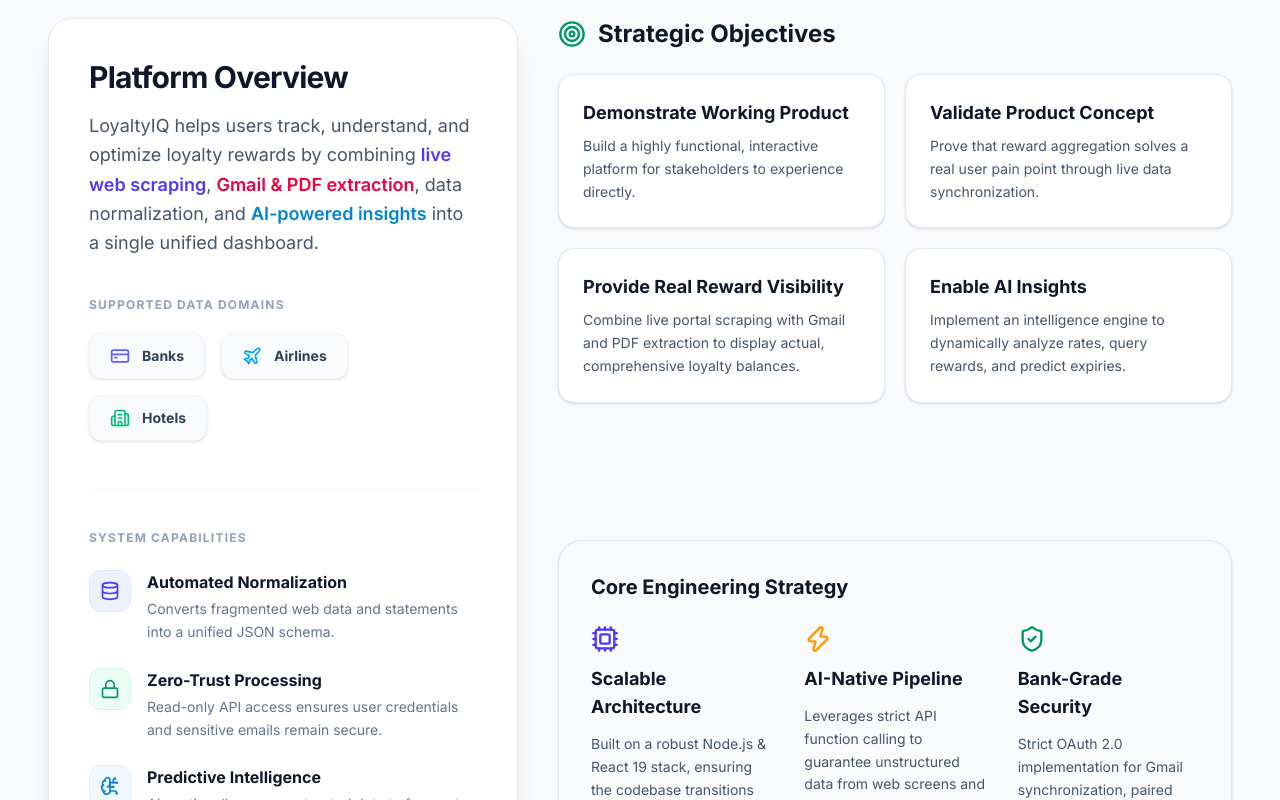
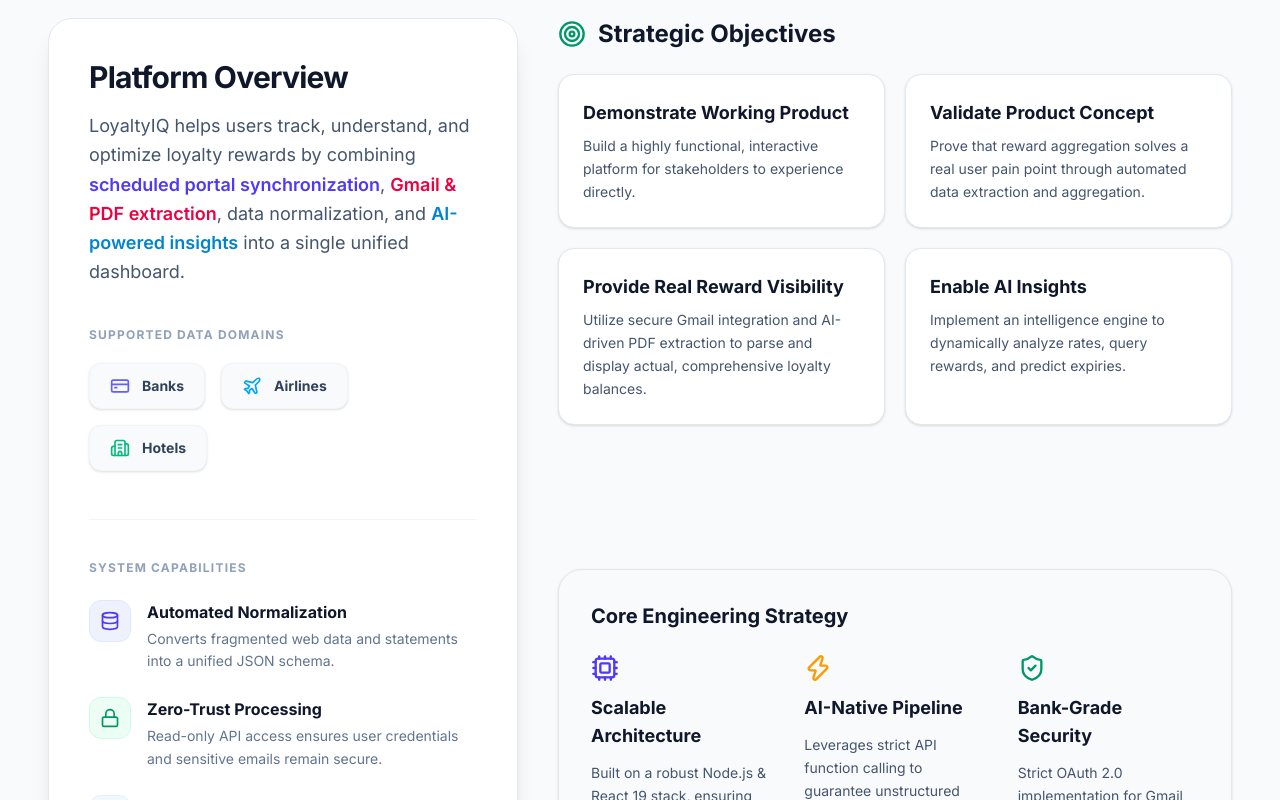
Before and after one commit to thebrchub/loyalty-iq-proposal, a React (Vite) app: page / in a window 1280 px wide. Shown: the part 840-1640 px from the top of the page. Built offline with nearby package versions, Linux system fonts and the light colour scheme; the HTML template or start-up script is replaced by a standard one.

Commit message:
updated scope

```diff
--- a/src/components/pdf/Proposalpdf.tsx
+++ b/src/components/pdf/Proposalpdf.tsx
@@ -129,7 +129,7 @@
       </View>
       <View style={styles.bulletItem}>
         <Text style={styles.bulletPoint}>•</Text>
-        <Text style={styles.bulletText}>End-to-end execution: UI/UX, React + Vite, backend, Gmail OAuth parsing, live scrapers, and AI chat—one team, one roof.</Text>
+       <Text style={styles.bulletText}>End-to-end execution: UI/UX, React + Vite, backend, Gmail OAuth parsing, AI document ingestion, and AI chat—one team, one roof.</Text>
       </View>
       <View style={styles.bulletItem}>
         <Text style={styles.bulletPoint}>•</Text>
--- a/src/components/sections/Deliverables.tsx
+++ b/src/components/sections/Deliverables.tsx
@@ -38,9 +38,9 @@
     bgColor: "bg-rose-50",
     borderColor: "border-rose-100",
     items: [
-      "Live web scraping logic for real-time portal balances.",
+      "AI-driven ingestion of static portal PDFs to map reward rules.",
       "Secure Google OAuth 2.0 Integration (Read-Only).",
-      "Automated PDF statement & SMS extraction via Python."
+      "Automated statement & SMS extraction via Python."
     ]
   },
   {
@@ -113,9 +113,9 @@
           </div>
           <div>
             <h4 className="font-bold text-slate-900 mb-1">Hybrid Data Architecture</h4>
-            <p className="text-sm text-slate-600 leading-relaxed">
-              We employ a dual-pronged data strategy: Python-based live web scrapers to fetch real-time bank/airline point balances, combined with secure Gmail parsing to extract historical PDFs, transaction details, and credit card profiles.
-            </p>
+           <p className="text-sm text-slate-600 leading-relaxed">
+  We employ a dual-pronged AI data strategy: Python-based ingestion of static portal PDFs to map core reward structures and conversion rates, combined with secure Gmail parsing to extract the user's specific historical statements and credit card profiles.
+</p>
           </div>
         </div>
       </div>
--- a/src/components/sections/ExecutiveSummary.tsx
+++ b/src/components/sections/ExecutiveSummary.tsx
@@ -19,7 +19,7 @@
             <div className="relative z-10 flex-grow">
               <h3 className="text-3xl font-bold text-slate-900 mb-4 tracking-tight">Platform Overview</h3>
               <p className="text-slate-600 text-lg leading-relaxed mb-10">
-                {proposalData.projectName} helps users track, understand, and optimize loyalty rewards by combining <span className="text-indigo-600 font-semibold">live web scraping</span>, <span className="text-rose-600 font-semibold">Gmail & PDF extraction</span>, data normalization, and <span className="text-sky-600 font-semibold">AI-powered insights</span> into a single unified dashboard.
+                {proposalData.projectName} helps users track, understand, and optimize loyalty rewards by combining <span className="text-indigo-600 font-semibold">scheduled portal synchronization</span>, <span className="text-rose-600 font-semibold">Gmail & PDF extraction</span>, data normalization, and <span className="text-sky-600 font-semibold">AI-powered insights</span> into a single unified dashboard.
               </p>
 
               <div className="space-y-5">
--- a/src/components/sections/Timeline.tsx
+++ b/src/components/sections/Timeline.tsx
@@ -76,7 +76,7 @@
                 </li>
                 <li className="text-sm text-slate-700 flex items-start gap-2">
                   <span className="text-amber-500 font-bold">•</span>
-                  Extended edge-case debugging during live data ingestion testing.
+                  Extended edge-case debugging during data ingestion testing.
                 </li>
               </ul>
             </div>
--- a/src/data/proposalData.ts
+++ b/src/data/proposalData.ts
@@ -8,10 +8,22 @@
   estimatedDuration: "6 Weeks",
   totalCost: 535000,
   objectives: [
-    { title: "Demonstrate Working Product", description: "Build a highly functional, interactive platform for stakeholders to experience directly." },
-    { title: "Validate Product Concept", description: "Prove that reward aggregation solves a real user pain point through live data synchronization." },
-    { title: "Provide Real Reward Visibility", description: "Combine live portal scraping with Gmail and PDF extraction to display actual, comprehensive loyalty balances." },
-    { title: "Enable AI Insights", description: "Implement an intelligence engine to dynamically analyze rates, query rewards, and predict expiries." }
+    {
+      title: "Demonstrate Working Product",
+      description: "Build a highly functional, interactive platform for stakeholders to experience directly."
+    },
+    {
+      title: "Validate Product Concept",
+      description: "Prove that reward aggregation solves a real user pain point through automated data extraction and aggregation."
+    },
+    {
+      title: "Provide Real Reward Visibility",
+      description: "Utilize secure Gmail integration and AI-driven PDF extraction to parse and display actual, comprehensive loyalty balances."
+    },
+    {
+      title: "Enable AI Insights",
+      description: "Implement an intelligence engine to dynamically analyze rates, query rewards, and predict expiries."
+    }
   ],
 
   userJourney: [
@@ -193,10 +205,6 @@
       answer: "Node.js is superior for handling real-time user traffic and API requests with zero latency. Python is the industry leader for AI, data scraping, and PDF parsing. Combining them creates a high-performance, enterprise-grade architecture."
     },
     {
-      question: "Why use both live web scrapers and Gmail/PDF parsing?",
-      answer: "Combining both methods provides the most accurate and comprehensive data. Dedicated Python web scrapers pull live point balances directly from bank and airline portals, while Gmail and PDF parsing extracts historical data, transaction details, and credit card profiles to give a complete picture of the user's loyalty wealth."
-    },
-    {
       question: "Can this architecture be scaled for a full public release?",
       answer: "Yes. The entire infrastructure—including the Node.js gateway, Python scraping workers, and PostgreSQL schema—is built to production standards and will serve as a robust, scalable foundation."
     },
```
